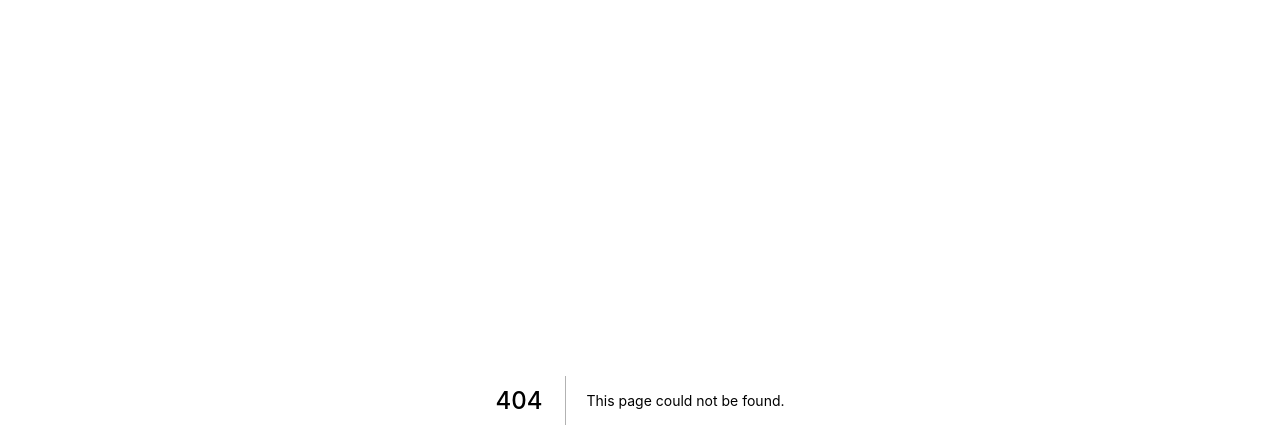
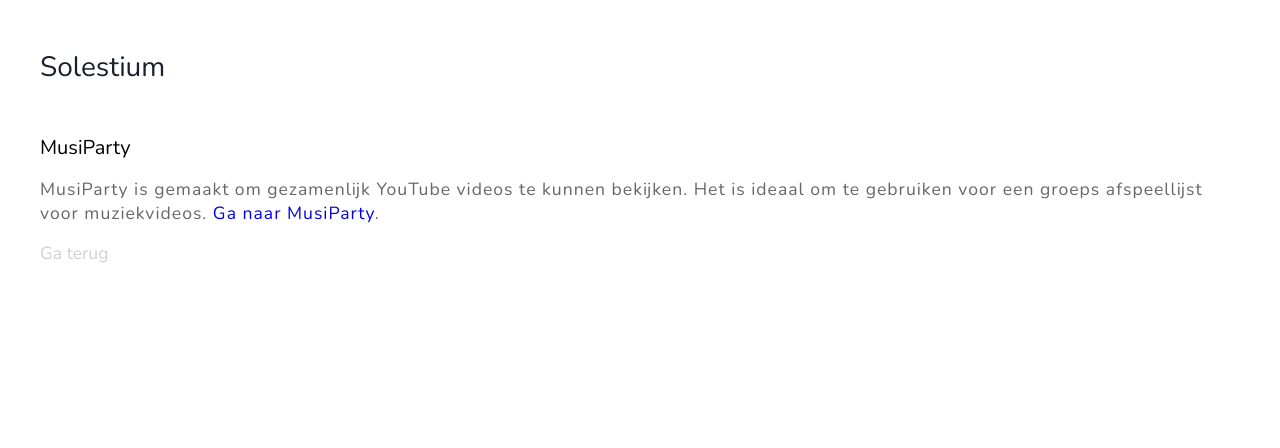
Before and after one commit to Solestium/Website, a Next.js app: page /projects/musiparty in a window 1280 px wide. Before the commit this address had no page. Shown: the top 448 px of the page. Built offline with nearby package versions, Linux system fonts and the light colour scheme.

Commit message:
Added MusiParty and updated dependencies

```diff
--- a/layouts/app.js
+++ b/layouts/app.js
@@ -1,17 +1,16 @@
 import Head from 'next/head'
 import { Fragment } from 'react'
 
-export default ({ children }) => (
+const Layout = ({ children }) => (
   <Fragment>
     <Head>
       <title>Solestium</title>
 
       <link rel="dns-prefetch" href="//fonts.gstatic.com" />
       <link
-        href="https://fonts.googleapis.com/css?family=Nunito"
+        href="https://fonts.googleapis.com/css2?family=Nunito:wght@400;700&display=swap"
         rel="stylesheet"
-        type="text/css"
-      />
+      ></link>
     </Head>
 
     <main>{children}</main>
@@ -44,3 +43,5 @@
     `}</style>
   </Fragment>
 )
+
+export default Layout
--- a/now.json
+++ b/now.json
@@ -3,7 +3,6 @@
   "version": 2,
   "scope": "solestium",
   "alias": "solestium.nl",
-  "regions": ["bru"],
   "builds": [
     {
       "src": "next.config.js",
--- /dev/null
+++ b/pages/projects/musiparty/index.js
@@ -0,0 +1,35 @@
+import Page from '../../../layouts/app'
+import Header from '../../../components/header'
+import Footer from '../../../components/footer'
+
+const MusiParty = () => (
+  <Page>
+    <Header subtitle="MusiParty" />
+
+    <div className="content">
+      <div className="container">
+        MusiParty is gemaakt om gezamenlijk YouTube videos te kunnen bekijken.
+        Het is ideaal om te gebruiken voor een groeps afspeellijst voor
+        muziekvideos.{' '}
+        <a href="https://musiparty.com" target="_blank" className="link">
+          Ga naar MusiParty
+        </a>
+        .
+      </div>
+    </div>
+
+    <style jsx>{`
+      .link {
+        text-decoration: none;
+      }
+
+      .link:hover {
+        text-decoration: underline;
+      }
+    `}</style>
+
+    <Footer />
+  </Page>
+)
+
+export default MusiParty
```
Also changed, not shown: package.json (+3 -4 lines), pages/index.js (+8 -1 lines), 1 other file (tests, documents, lock files or other folders).
